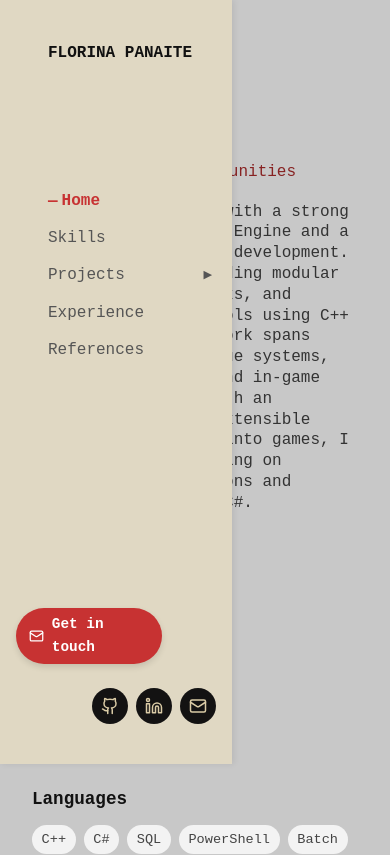
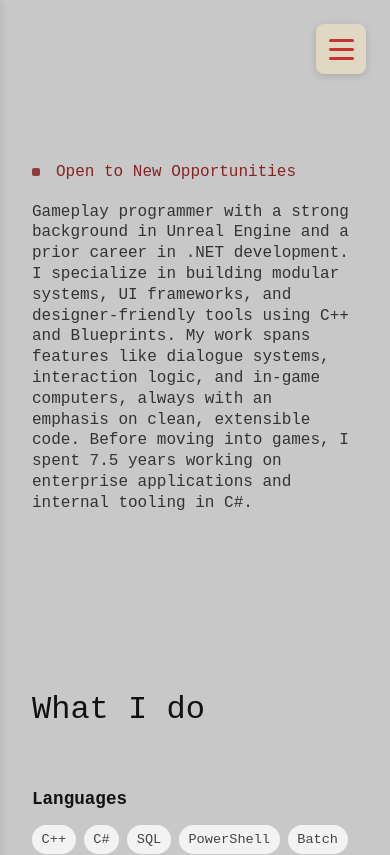
Before and after one commit to flobotdev/Portfolio, a React (Create React App) app in the folder client/: page / in a window 390 px wide. Shown: the top 855 px of the page. Built offline with nearby package versions, Linux system fonts and the light colour scheme.

Commit message:
changes for mobile sidenav bar

```diff
--- a/client/src/components/SideNav.css
+++ b/client/src/components/SideNav.css
@@ -149,3 +149,60 @@
   width: 18px;
   height: 18px;
 }
+
+/* Mobile hamburger menu */
+.mobile-menu-toggle {
+  display: none;
+  position: fixed;
+  top: 1.5rem;
+  right: 1.5rem;
+  z-index: 1001;
+  background: rgb(224, 216, 195);
+  border: none;
+  width: 50px;
+  height: 50px;
+  border-radius: 8px;
+  flex-direction: column;
+  justify-content: center;
+  align-items: center;
+  gap: 6px;
+  cursor: pointer;
+  box-shadow: 0 2px 8px rgba(0, 0, 0, 0.15);
+  transition: all 0.3s ease;
+}
+
+.mobile-menu-toggle span {
+  display: block;
+  width: 25px;
+  height: 3px;
+  background-color: rgb(199, 50, 50);
+  border-radius: 2px;
+  transition: all 0.3s ease;
+}
+
+.mobile-menu-toggle:hover {
+  transform: scale(1.05);
+}
+
+/* Mobile styles */
+@media (max-width: 768px) {
+  .mobile-menu-toggle {
+    display: flex;
+  }
+
+  .side-nav {
+    transform: translateX(-100%);
+    transition: transform 0.3s ease;
+    width: 280px;
+    height: 100vh;
+    padding: 3rem 1rem 2rem;
+  }
+
+  .side-nav.mobile-open {
+    transform: translateX(0);
+  }
+
+  .nav-name {
+    margin-bottom: 3rem;
+  }
+}
--- a/client/src/components/SideNav.jsx
+++ b/client/src/components/SideNav.jsx
@@ -21,6 +21,7 @@ const sections = [
 function SideNav() {
   const [activeId, setActiveId] = useState("hero");
   const [expandedSection, setExpandedSection] = useState(null);
+  const [isMobileMenuOpen, setIsMobileMenuOpen] = useState(false);
   const location = useLocation();
   const navigate = useNavigate();
 
@@ -75,8 +76,22 @@ function SideNav() {
     }
   };
 
+  const handleNavItemClick = () => {
+    setIsMobileMenuOpen(false);
+  };
+
   return (
-    <nav className="side-nav">
+    <>
+      <button
+        className="mobile-menu-toggle"
+        onClick={() => setIsMobileMenuOpen(!isMobileMenuOpen)}
+        aria-label="Toggle menu"
+      >
+        <span></span>
+        <span></span>
+        <span></span>
+      </button>
+      <nav className={`side-nav ${isMobileMenuOpen ? "mobile-open" : ""}`}>
         <div className="side-nav-top">
           <h1 className="nav-name">FLORINA PANAITE</h1>
           <ul className="nav-links">
@@ -117,6 +132,7 @@ function SideNav() {
                           document
                             .getElementById(section.id)
                             ?.scrollIntoView({ behavior: "smooth" });
+                          handleNavItemClick();
                         }}
                       >
                         {activeId === section.id && (
@@ -141,7 +157,10 @@ function SideNav() {
                           <li key={subItem.id}>
                             <Link
                               to={subItem.path}
-                            className={activeId === subItem.id ? "active" : ""}
+                              className={
+                                activeId === subItem.id ? "active" : ""
+                              }
+                              onClick={handleNavItemClick}
                             >
                               {activeId === subItem.id && (
                                 <span className="dash">— </span>
@@ -163,15 +182,20 @@ function SideNav() {
                       navigate(`/#${section.id}`);
                     }}
                   >
-                  {activeId === section.id && <span className="dash">— </span>}
+                    {activeId === section.id && (
+                      <span className="dash">— </span>
+                    )}
                     {section.label}
                   </button>
                 ) : (
                   <a
                     href={`#${section.id}`}
                     className={activeId === section.id ? "active" : ""}
+                    onClick={handleNavItemClick}
                   >
-                  {activeId === section.id && <span className="dash">— </span>}
+                    {activeId === section.id && (
+                      <span className="dash">— </span>
+                    )}
                     {section.label}
                   </a>
                 )}
@@ -205,6 +229,7 @@ function SideNav() {
           </div>
         </div>
       </nav>
+    </>
   );
 }
 
```
Lines whose indentation alone changed are shown as unchanged.
